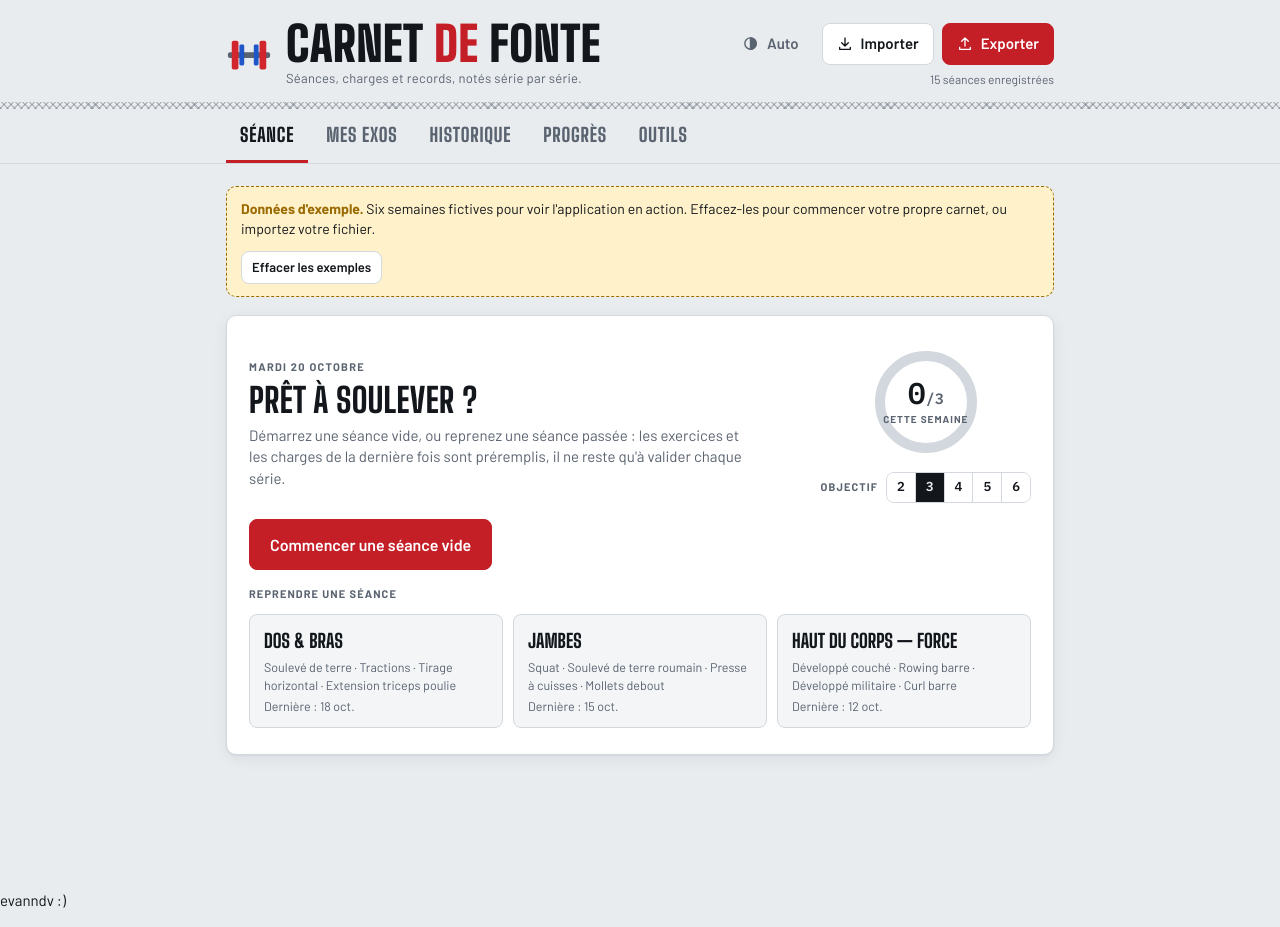
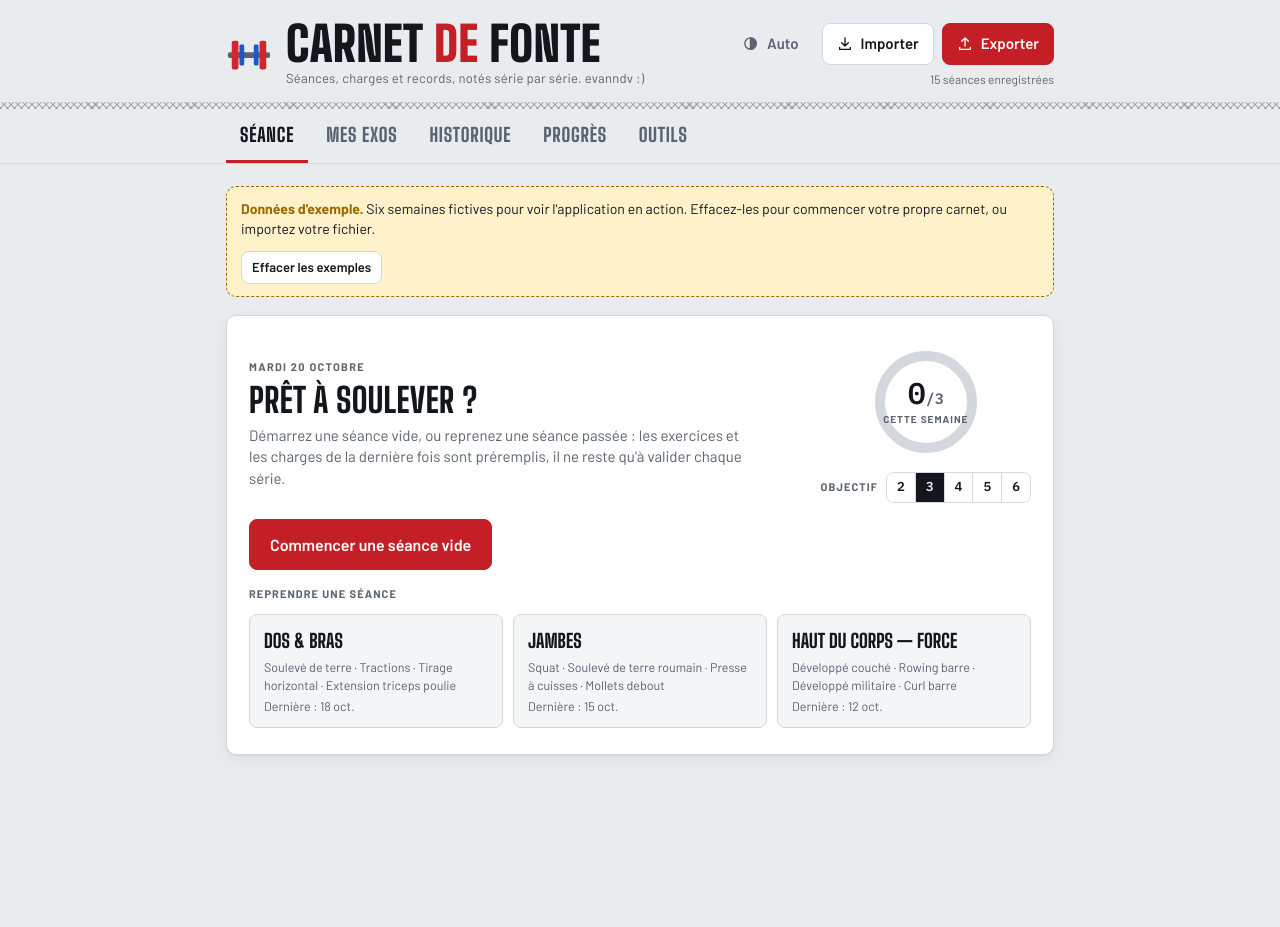
Before and after one commit to EvannDV/carnet-de-fonte, a plain HTML site: page index.html in a window 1280 px wide. After the commit the page ends 875 px from the top, so only its background shows below. Drawn offline with Linux system fonts and the light colour scheme.

Commit message:
Update index.html

```diff
--- a/index.html
+++ b/index.html
@@ -355,7 +355,7 @@ table.tbl { width: 100%; border-collapse: collapse; font-size: 14px; }
       </svg>
       <div>
         <h1>Carnet <span>de</span> Fonte</h1>
-        <p>Séances, charges et records, notés série par série.</p>
+        <p>Séances, charges et records, notés série par série.   evanndv :)</p>
       </div>
     </div>
     <div>
@@ -1256,6 +1256,5 @@ table.tbl { width: 100%; border-collapse: collapse; font-size: 14px; }
   render();
 })();
 </script>
-  <p>evanndv :)</p>
 </body>
 </html>
```
